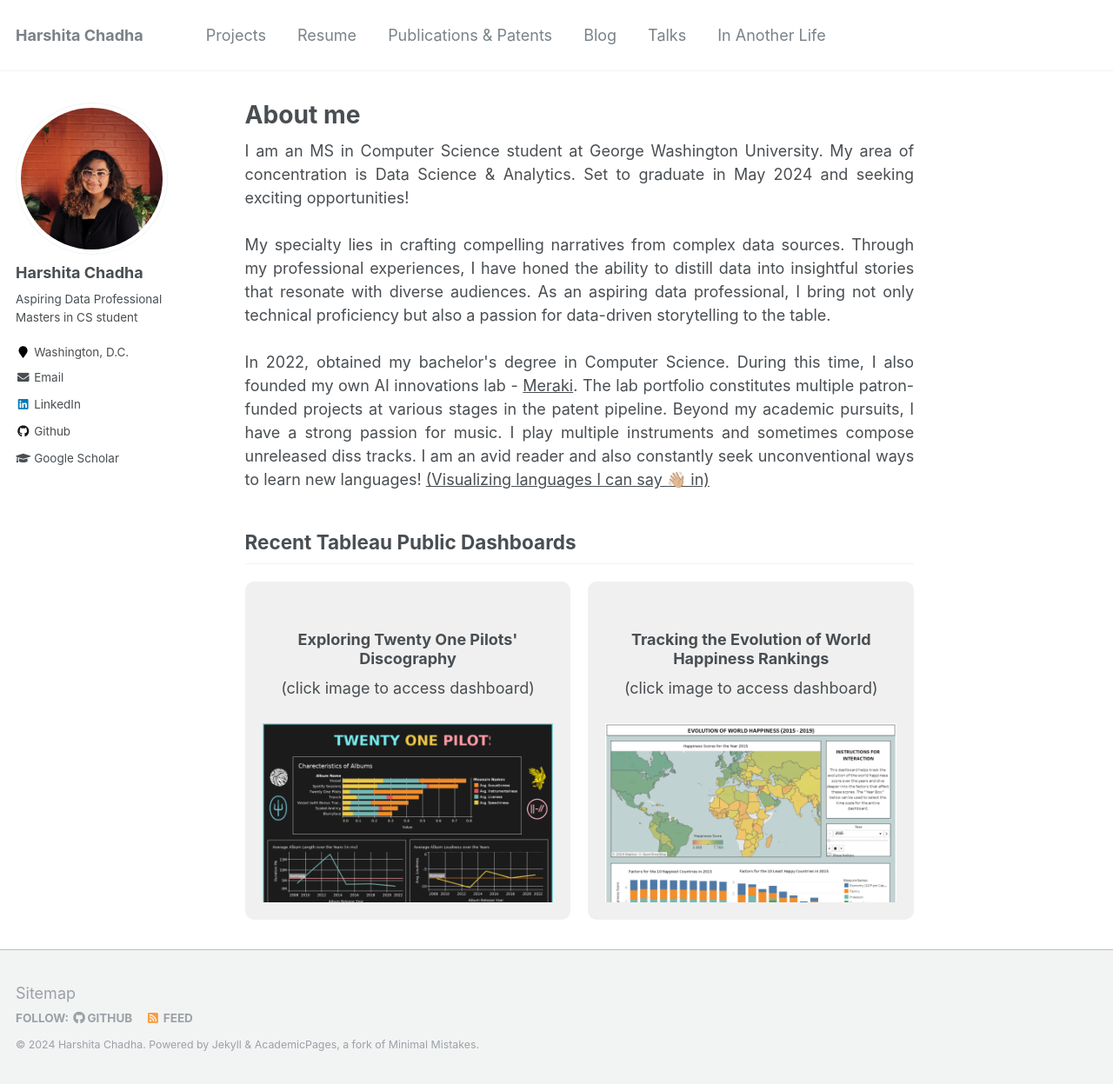
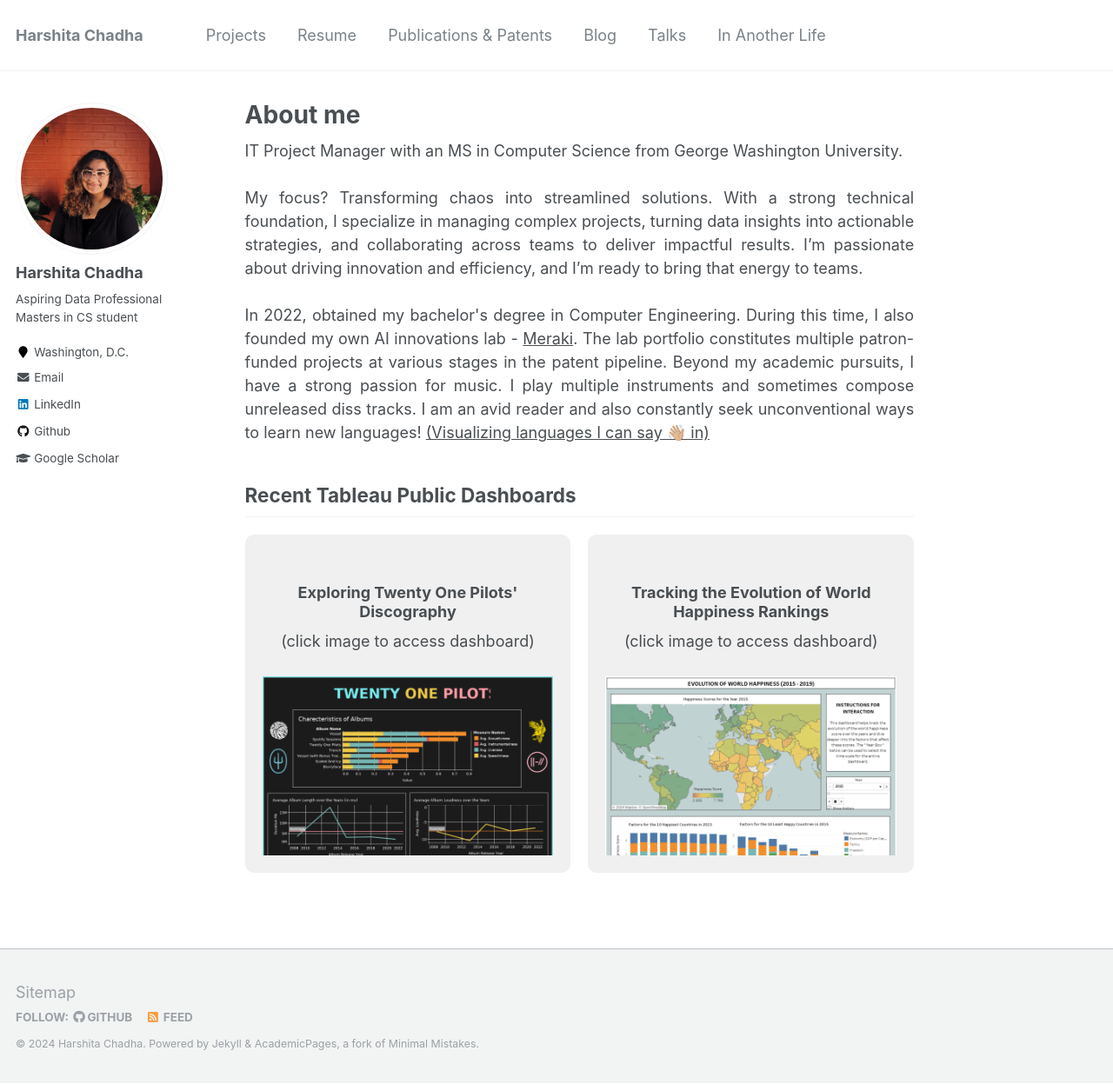
Before and after one commit to harshitaachadha/harshitaachadha.github.io, a Jekyll site: the page built from _pages/about.md, in a window 1280 px wide and 1247 px high. Shown: the whole window at 87% size. Built offline with Jekyll 4.4.1, drawn with Linux system fonts in a browser that asks for light colours.

Commit message:
Update about.md

```diff
--- a/_pages/about.md
+++ b/_pages/about.md
@@ -9,11 +9,11 @@ redirect_from:
 ---
 
 <div style="text-align: justify;">
-I am an MS in Computer Science student at George Washington University. My area of concentration is Data Science & Analytics. Set to graduate in May 2024 and seeking exciting opportunities!
+IT Project Manager with an MS in Computer Science from George Washington University.
 <br><br>
-My specialty lies in crafting compelling narratives from complex data sources. Through my professional experiences, I have honed the ability to distill data into insightful stories that resonate with diverse audiences. As an aspiring data professional, I bring not only technical proficiency but also a passion for data-driven storytelling to the table.
+My focus? Transforming chaos into streamlined solutions. With a strong technical foundation, I specialize in managing complex projects, turning data insights into actionable strategies, and collaborating across teams to deliver impactful results. I’m passionate about driving innovation and efficiency, and I’m ready to bring that energy to teams.
 <br><br>
-In 2022, obtained my bachelor's degree in Computer Science. During this time, I also founded my own AI innovations lab - <a href="https://merakilab.github.io/"> Meraki</a>. The lab portfolio constitutes multiple patron-funded projects at various stages in the patent pipeline. Beyond my academic pursuits, I have a strong passion for music. I play multiple instruments and sometimes compose unreleased diss tracks. I am an avid reader and also constantly seek unconventional ways to learn new languages! <a href="/images/lang_viz.png">(Visualizing languages I can say 👋🏼 in)</a>
+In 2022, obtained my bachelor's degree in Computer Engineering. During this time, I also founded my own AI innovations lab - <a href="https://merakilab.github.io/"> Meraki</a>. The lab portfolio constitutes multiple patron-funded projects at various stages in the patent pipeline. Beyond my academic pursuits, I have a strong passion for music. I play multiple instruments and sometimes compose unreleased diss tracks. I am an avid reader and also constantly seek unconventional ways to learn new languages! <a href="/images/lang_viz.png">(Visualizing languages I can say 👋🏼 in)</a>
 </div>
 
 ## Recent Tableau Public Dashboards
```
